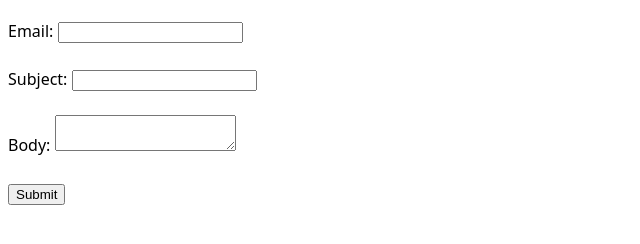
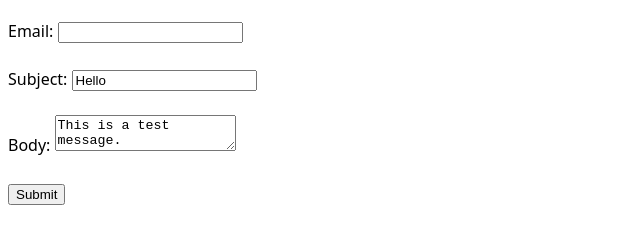
Before and after one commit to zaz003-cyber/portfolio, a plain HTML site: page contact/index.html in a window 1280 px wide. Shown: the part 104-348 px from the top of the page, without its empty margins (0-640 px from the left). Drawn offline with Linux system fonts and the light colour scheme.

Commit message:
Update index.html

```diff
--- a/contact/index.html
+++ b/contact/index.html
@@ -26,14 +26,14 @@
 
     <label>
       Subject:
-      <input name="subject" />
+      <input name="subject" value="Hello"/>
     </label>
 
     <br /><br />
 
     <label>
       Body:
-      <textarea name="body"></textarea>
+      <textarea name="body">This is a test message.</textarea>
     </label>
 
     <br /><br />
```
